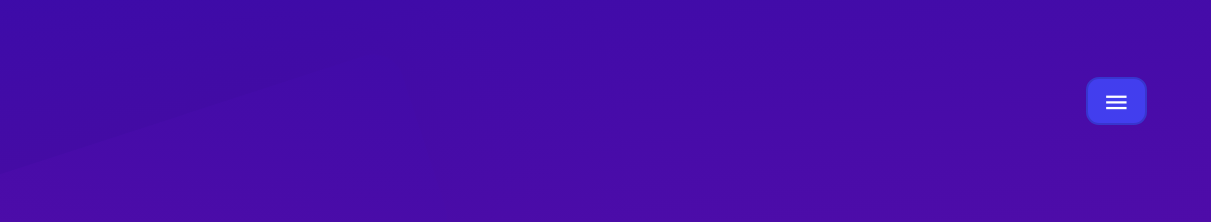
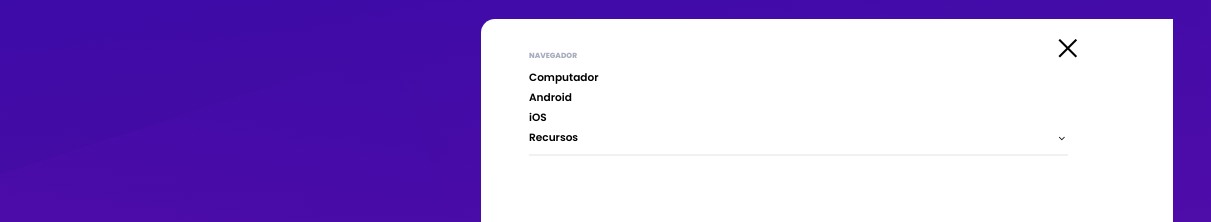
Before and after one commit to llucas0109/Brave_Project, a plain HTML site: page Brave_Project2/index.html in a window 1280 px wide. Both pictures are taken after a click on the element "menu". Shown: the top 222 px of the page, 69-1280 px from the left. Drawn offline with nearby package versions, Linux system fonts and the light colour scheme; a script that the page names is missing; a web font is replaced by a local one.

Commit message:
Adicionando interçaao

```diff
--- a/Brave_Project2/css/style.css
+++ b/Brave_Project2/css/style.css
@@ -1,6 +1,6 @@
 @charset "UTF-8";
   @import url('https://fonts.googleapis.com/css2?family=Poppins:ital,wght@0,100;0,200;0,300;0,400;0,500;0,600;0,700;0,800;1,100;1,200;1,300;1,400;1,500;1,600;1,700;1,800&family=Redressed&family=Smooch&display=swap');
-.material-symbols-outlined {
+  .material-symbols-outlined {
     font-size: 28px;
   font-variation-settings:
   'FILL' 0,
@@ -12,12 +12,15 @@
     padding: 0px;
     margin: 0px;
     box-sizing: border-box;
+    font-family: 'Poppins';
 } /*#750EA8  */
 body{
     background-image: linear-gradient(to right,#3d0ba9, #7C0EA8);
     position: relative;
+    overflow-x: hidden;
 }
 main{
+    position: relative;
     background-image: linear-gradient(to bottom,#3d0ba9e1, #7C0EA8);
 }
 div#efeitodefundo{
@@ -48,7 +51,6 @@ div#menu{
     margin-top: 6%;
     margin-right: 5%;
     height: 48px;
-    border: 2px solid #3835ce;
     cursor: pointer;
 }
 div#menu > i{
--- /dev/null
+++ b/Brave_Project2/css/styleforjs.css
@@ -0,0 +1,84 @@
+.material-symbols-outlined {
+    /*Coloque um desses na folha de estilo que quer e altere o peso.*/
+    /*ja o font size voce mesmo pode definir ja na span o seja la qual for a tag do icon*/
+  font-variation-settings:
+  'FILL' 0,
+  'wght' 300,
+  'GRAD' 0,
+  'opsz' 24
+}
+*{
+    padding: 0px;
+    margin: 0px;
+    box-sizing: border-box;
+}
+#firtnavegador{
+    display: none;
+}
+#navegador{
+    position: absolute;
+    background-color: #fff;
+    top: 19px;
+    left: 43%;
+    width: 54%;
+    height: 523px;
+    border-radius: 14px 0px 0px 14px;
+    overflow-y: scroll;
+}
+#close{
+    position: absolute;
+    /*Se aplicar text align no proprio objeto inves do pai tm funciona!!*/
+    left: 87.5%;
+    top: 2.5%;
+    font-size: 2.1em;
+    cursor: pointer;
+    z-index: 1;
+}
+#textnav li:hover{
+    color: #4C54D2;
+}
+#smalltext{
+    color: #A8ADBF;
+    font-size: 0.7em;
+    font-weight: 800;
+    padding-bottom: 2px;
+}
+#textnav{
+    position: absolute;
+    top: 5%;
+    left: 4%;
+    background-color: #fff;
+    overflow: hidden;
+    width: 78%;
+    height: 100%;
+    margin-left: 20px;
+    font-size: 66%;
+    font-weight: 600;
+    line-height: 1.9em;
+}
+#textnavli1{
+    background-color: #fff;
+    margin-bottom: 1px;
+}
+
+div.Recursostext{
+    display: flex;
+    flex-direction: row;
+    justify-content: space-between;
+    padding-bottom: 6px;
+    cursor: pointer;
+}
+/*Transition So valem para elementos quantificaveis ou seja que tenham numeros entao no caso de displey block e displey none nao funcionaria .*/
+#expandmore{
+    display: block;
+    margin-top: 5px;
+    font-size: 1.2em;
+    transition: transform 0.3s;
+}
+#linha1{
+    background-color: #f1f1f1;
+    border: 1px solid #f1f1f100; /*Precisa adicionaruma borda para conseguir aterar cor usando o back ground depois!!*/
+}
+ul#listRe{
+    display: none;
+}
--- a/Brave_Project2/index.html
+++ b/Brave_Project2/index.html
@@ -7,11 +7,12 @@
     <link rel="stylesheet" href="https://fonts.googleapis.com/css2?family=Material+Symbols+Outlined:opsz,wght,FILL,GRAD@20..48,100..700,0..1,-50..200" />
     <link rel="stylesheet" href="https://fonts.googleapis.com/css2?family=Material+Symbols+Outlined:opsz,wght,FILL,GRAD@20..48,100..700,0..1,-50..200" />
     <link rel="stylesheet" href="https://fonts.googleapis.com/css2?family=Material+Symbols+Outlined:opsz,wght,FILL,GRAD@20..48,100..700,0..1,-50..200" />
+    <link rel="stylesheet" href="https://fonts.googleapis.com/css2?family=Material+Symbols+Outlined:opsz,wght,FILL,GRAD@20..48,100..700,0..1,-50..200" />
     <!--<span class="material-symbols-outlined">
 close
 </span>-->
     <link rel="stylesheet" href="css/style.css">
-    <link rel="stylesheet" href="css/styleOnjs.css">
+    <link rel="stylesheet" href="css/styleforjs.css">
 </head>
 <body>
     <div id="efeitodefundo"></div>
@@ -27,6 +28,58 @@ close
                         </i>
                 </div>
             </header>
+            <section id="firtnavegador">
+                <span class="material-symbols-outlined" id="close" onclick="closing()">
+                close
+                </span>
+                <nav id="navegador">
+                    <div id="textnav">
+                        <ul>
+                            <li id="textnavli1">
+                            <p id="smalltext">NAVEGADOR</p>
+                            <ul>
+                                <li>Computador</li>
+                                <li>Android</li>
+                                <li>iOS</li>
+                            </ul>
+                                    <div class="Recursostext" onclick="listRecursos()">
+                                        <span>Recursos</span>
+                                        <span class="material-symbols-outlined" id="expandmore">
+                                            expand_more
+                                            </span>
+                                    </div>
+                                    <hr id="linha1">
+                                    <ul id="listRe">
+                                        <li>1</li>
+                                        <li>2</li>
+                                        <li>3</li>
+                                        <li>4</li>
+                                        <li>5</li>
+                                        <li>6</li>
+                                        <li>7</li>
+                                        <li>8</li>
+                                        <li>9</li>
+                                    </ul>
+                                </span>
+                            </li>
+                            <li>
+                                <div id="cor">
+                                </div>
+                            </li>
+                        </ul>
+                        <ul>
+                        </ul>
+                        <ul>
+                        </ul>
+                        <ul>
+                        </ul>
+                        <ul>
+                        </ul>
+                        <ul>
+                        </ul>
+                    </div>
+                </nav>
+            </section>
             <section>
                 <h1>A melhor <br> privacidade on-<br>line Navegação <br>super rápida.<br> Sem anúncios<br> assustadores.</h1>
                 <p>3x mais rápido do que o Chrome.<br> Melhor proteção contra o Google e<br> Big Tech.</p>
--- /dev/null
+++ b/Brave_Project2/index.js
@@ -0,0 +1,20 @@
+function menu(){
+    var navegador=document.getElementById('firtnavegador')
+    navegador.style.display='block'
+}
+function closing(){
+    var navegador=document.getElementById('firtnavegador')
+    navegador.style.display='none'
+}
+function listRecursos(){
+    var lista=document.getElementById('listRe')
+    var expand=document.getElementById('expandmore')
+    if(lista.style.display=='block'){
+        lista.style.display='none'
+        expand.style.transform='rotateZ(0deg)'
+    }else{
+        lista.style.display='block'
+        expand.style.transform='rotateZ(180deg)'
+
+    }
+}
```
Also changed, not shown: Brave_Project2/css/styleOnjs.css (deleted).
